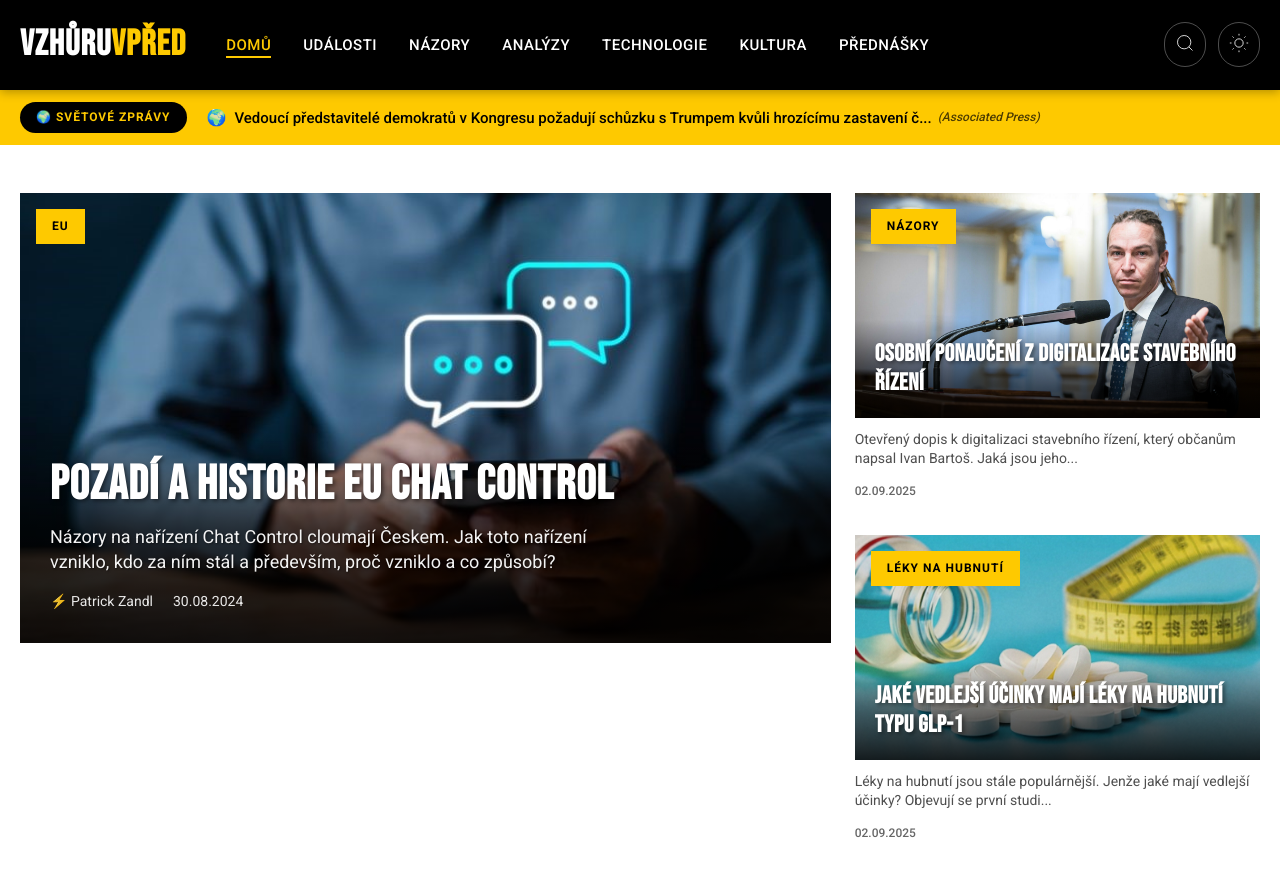
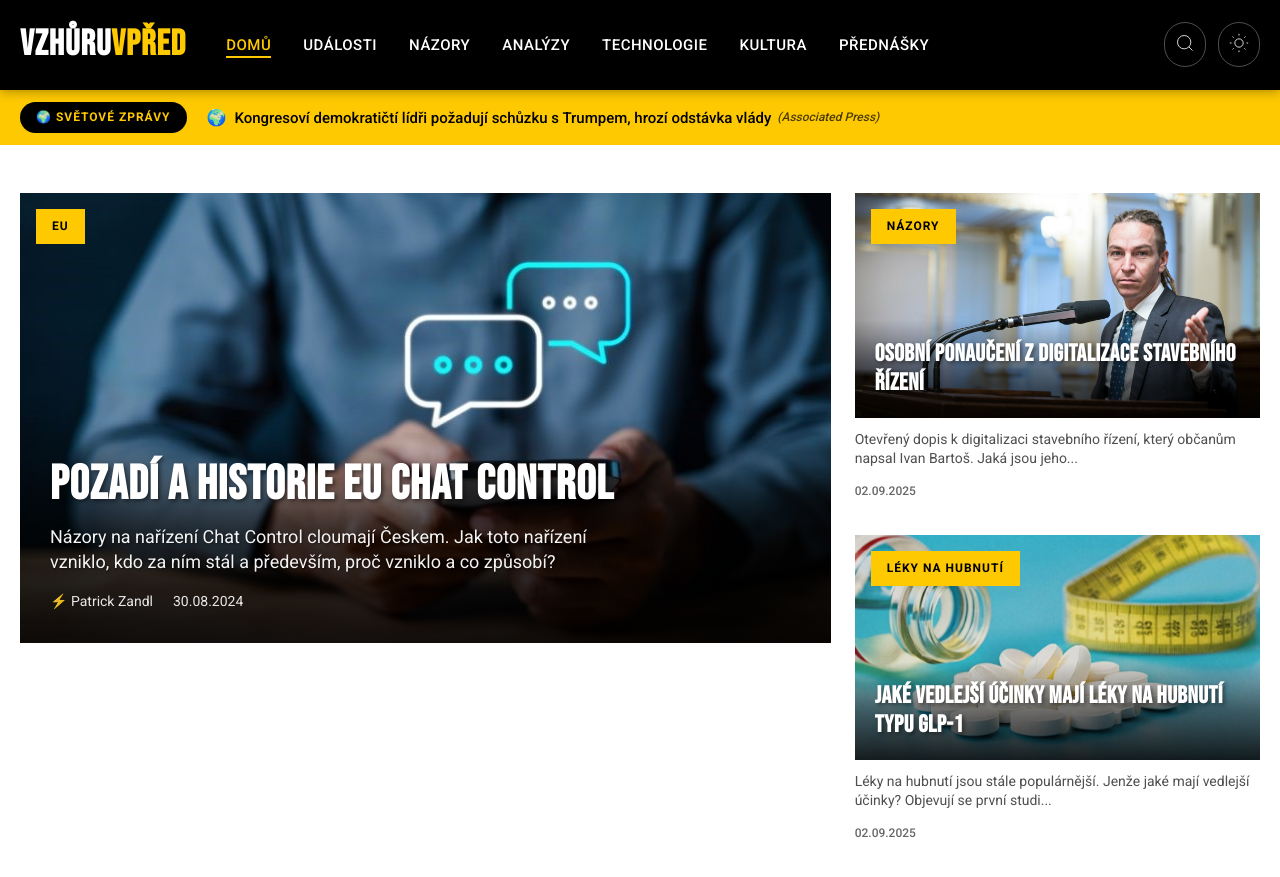
Before and after one commit to tangero/vzhuruvpred, a Jekyll site: the page built from index.html, in a window 1280 px wide and 900 px high. Shown: the top 877 px of the window. Built offline with Jekyll 4.4.1, drawn with Linux system fonts in a browser that asks for light colours; part of the change alters nothing that is shown.

Commit message:
Update world news 2025-09-22 04:26

```diff
--- a/_data/world_news.json
+++ b/_data/world_news.json
@@ -1,27 +1,27 @@
 {
-  "last_updated": "2025-09-22T03:06:22",
+  "last_updated": "2025-09-22T04:21:40",
   "articles": [
     {
       "flag": "🇺🇸",
       "country": "us",
-      "title": "Střelba na country clubu v New Hampshire: policie hlásí více zraněných, pachatel je zadržen",
+      "title": "Několik lidí postřeleno na golfovém hřišti v New Hampshire, pachatel je v policejní vazbě",
       "original_title": "Multiple people shot at New Hampshire country club, police say, suspect in custody - CNN",
       "url": "https://www.cnn.com/2025/09/20/us/nashua-new-hampshire-shooting",
       "urlToImage": "https://media.cnn.com/api/v1/images/stellar/prod/still-21965037-89949-still.jpg?c=16x9&q=w_800,c_fill",
       "source": "CNN",
       "publishedAt": "2025-09-21T00:41:00Z",
-      "description": "Podle nashuaské policie bylo na golfovém hřišti Sky Meadow postřeleno více lidí"
+      "description": "Podle nashvské policie bylo na golfovém hřiště Sky Meadow postřeleno více lidí"
     },
     {
       "flag": "🌍",
       "country": "global",
-      "title": "Vedoucí představitelé demokratů v Kongresu požadují schůzku s Trumpem kvůli hrozícímu zastavení činnosti vlády",
+      "title": "Kongresoví demokratičtí lídři požadují schůzku s Trumpem, hrozí odstávka vlády",
       "original_title": "Democratic leaders in Congress demand a meeting with Trump as government shutdown looms - AP News",
       "url": "https://apnews.com/article/congress-government-shutdown-trump-schumer-jeffries-a214d540f0dbeb86ce776a5f56c382b0",
       "urlToImage": "https://dims.apnews.com/dims4/default/1e65b5f/2147483647/strip/true/crop/5782x3252+0+301/resize/1440x810!/quality/90/?url=https%3A%2F%2Fassets.apnews.com%2Fac%2F15%2F1007063ad564a254a6b2b570b450%2F145ea5f4be654b7c8bfbaaab2068aaad",
       "source": "Associated Press",
       "publishedAt": "2025-09-21T00:02:00Z",
-      "description": "Hrozba zastavení činnosti federální vlády se blíží, demokratičtí lídři žádají o schůzku s Trumpem"
+      "description": "Hrozba odstávky federální vlády se blíží ke konci měsíce, demokratičtí lídři Kongresu žádají o schůzku s Trumpem"
     },
     {
       "flag": "🌍",
@@ -32,7 +32,7 @@
       "urlToImage": "https://images.axios.com/Spb_DP8o4YJQlzAea6rM4zwWxmQ=/0x0:8485x4773/1366x768/2025/09/20/1758385005336.jpeg",
       "source": "Axios",
       "publishedAt": "2025-09-20T23:45:54Z",
-      "description": "Poplatek 100 000 dolarů za vysoce ceněné vízum má podpořit pracovní místa pro americké pracovníky."
+      "description": "Poplatek 100 000 dolarů za vysoce ceněné vízum má zvýšit počet pracovních míst pro americké pracovníky."
     },
     {
       "flag": "🌍",
@@ -43,7 +43,7 @@
       "urlToImage": "https://npr.brightspotcdn.com/dims3/default/strip/false/crop/1493x840+367+0/resize/1400/quality/100/format/jpeg/?url=http%3A%2F%2Fnpr-brightspot.s3.amazonaws.com%2Ffb%2Fd8%2Fba36864e49c684a23a5256ef688c%2Fimage-9-20-25-at-6-59-pm.jpeg",
       "source": "NPR",
       "publishedAt": "2025-09-20T23:19:38Z",
-      "description": "Podle Sacramentské policie bylo na stanici vystřeleno nejméně tři náboje. Úřady vyšetřují možné motivy."
+      "description": "Podle Sacramentské policie bylo na stanici vystřeleno nejméně tři kulky. Úřady vyšetřují možné motivy."
     },
     {
       "flag": "🌍",
@@ -54,34 +54,34 @@
       "urlToImage": "https://fortune.com/img-assets/wp-content/uploads/2025/09/GettyImages-2234218792_a7e5d3-e1758400391141.jpg?resize=1200,600",
       "source": "Fortune",
       "publishedAt": "2025-09-20T22:46:00Z",
-      "description": "Internet už zaplavovaly příspěvky uživatelů sdílejících screenshoty zrušených předplatných streamovacích služeb Disney nebo zrušených dovolených v rezortech této společnosti."
+      "description": "Internet už zaplavovaly snímky uživatelů rušících předplatné streamovacích služeb Disney nebo zájezdy v rezortech tohoto giganta."
     },
     {
       "flag": "🌍",
       "country": "global",
-      "title": "Trump nominuje náhradu za úřadujícího žalobce vyšetřujícího Letitii Jamesovou",
+      "title": "Trump nominuje náhradu za úřadujícího žalobce, jehož úřad vyšetřuje Letitii Jamesovou",
       "original_title": "Trump nominates replacement for acting U.S. attorney in office probing Letitia James - CBS News",
       "url": "https://www.cbsnews.com/news/us-attorney-virginia-letitia-james-trump/",
       "urlToImage": "https://assets2.cbsnewsstatic.com/hub/i/r/2025/09/21/404ca7c2-b4c0-43c0-9f15-b90f45bbef5d/thumbnail/1200x630/493f0410a41306fb8530560caf2d2a24/gettyimages-2203079311.jpg",
       "source": "CBS News",
       "publishedAt": "2025-09-20T22:34:00Z",
-      "description": "Prezident Trump oznámil, že navrhne na post nejvyššího federálního prokurátora ve Virginii svou vrchnou poradkyni z Bílého domu Lindsey Halliganovou."
+      "description": "Prezident Trump oznámil, že navrhne na post vrchního federálního prokurátora ve Virginii svou vysokou poradkyni z Bílého domu Lindsey Halliganovou."
     },
     {
       "flag": "🌍",
       "country": "global",
-      "title": "Hrdinou dne je náhradní quarterback Texas Tech Will Hammond, který dovedl Red Raiders k přesvědčivému vítězství nad Utah",
+      "title": "Hrdinou dne: náhradní quarterback Texas Tech Will Hammond dovedl Red Raiders k přesvědčivé výhře nad Utahem",
       "original_title": "Hero of the day: Texas Tech backup QB Will Hammond buoys Red Raiders to dominant win over Utah - Yahoo Sports",
       "url": "https://sports.yahoo.com/college-football/breaking-news/article/hero-of-the-day-texas-tech-backup-qb-will-hammond-buoys-red-raiders-to-dominant-win-over-utah-215510484.html",
       "urlToImage": "https://s.yimg.com/ny/api/res/1.2/wIEgqV3nIYA81tfsZ9iKuA--/YXBwaWQ9aGlnaGxhbmRlcjt3PTEyMDA7aD04MDA7Y2Y9d2VicA--/https://s.yimg.com/os/creatr-uploaded-images/2025-09/5ab82510-966b-11f0-bfff-ddb888ed1040",
       "source": "Yahoo Entertainment",
       "publishedAt": "2025-09-20T21:55:11Z",
-      "description": "Hammond zažil v Salt Lake City dojemný návrat domů a Texas Tech ukázal, že jeho nákladný kádr stojí za každý cent v dominantním vítězství v Big 12."
+      "description": "Hammond zažil v Salt Lake City dojemný návrat domů a Texas Tech ukázal, že jeho nákladný kádr stojí za každý penny v dominantním vítězství v Big 12."
     },
     {
       "flag": "🌍",
       "country": "global",
-      "title": "Izraelské bombardování zabilo přes 90 Palestinců, Gazu čeká zničení",
+      "title": "Izraelské bombardování zabilo přes 90 Palestinců, Gaze hrozí zničení",
       "original_title": "Israeli bombing kills over 90 Palestinians as Gaza City faces destruction - Al Jazeera",
       "url": "https://www.aljazeera.com/news/2025/9/20/israeli-bombing-kills-over-90-palestinians-as-gaza-city-faces-destruction",
       "urlToImage": "https://www.aljazeera.com/wp-content/uploads/2025/09/2025-09-20T083158Z_618555308_RC2IVGAN9H36_RTRMADP_3_ISRAEL-PALESTINIANS-GAZA-1758365866.jpg?resize=1920%2C1440",
@@ -92,18 +92,18 @@
     {
       "flag": "🌍",
       "country": "global",
-      "title": "FAA uvádí, že výpadek zařízení na letištích DFW a Love Field způsobil ‚řada selhání‘ v technologii",
+      "title": "FAA: Výpadek technologií na letištích DFW a Love Field způsobil řetězec selhání",
       "original_title": "FAA says ‘multiple failures’ in technology caused DFW, Love Field equipment outage - Dallas News",
       "url": "https://www.dallasnews.com/business/airlines/2025/09/20/faa-says-multiple-failures-in-technology-caused-dfw-love-field-equipment-outage/",
       "urlToImage": "https://dmn-dallas-news-prod.cdn.arcpublishing.com/resizer/v2/44MI2WLLMRDF3JJ7BLOYACRG5Q.jpg?auth=aff440653d96df834b71293cd7b4225f48d14e72f852bad3f2a6b78279aa1f17&quality=80&width=1200&height=630&smart=true",
       "source": "The Dallas Morning News",
       "publishedAt": "2025-09-20T20:48:45Z",
-      "description": "Oba letiště již fungují normálně, uvedl úřad FAA."
+      "description": "Podle FAA se provoz na obou letištích vrátil do normálu."
     },
     {
       "flag": "🌍",
       "country": "global",
-      "title": "Nizozemskem se před volbami šíří násilí, na pravostranné demonstraci vypukly nepokoje",
+      "title": "Nizozemskem se před volbami přehnala vlna násilí na pravicové demonstraci",
       "original_title": "Violence erupts at right-wing demonstration in the Netherlands ahead of election - CBS News",
       "url": "https://www.cbsnews.com/news/netherlands-right-wing-violence-ahead-of-election/",
       "urlToImage": "https://assets2.cbsnewsstatic.com/hub/i/r/2025/09/20/690c0c9b-7131-4024-bd43-925ea3809a76/thumbnail/1200x630/18cee2ccabfa856cd96af6e21cb26df7/ap25263600527138.jpg",
@@ -120,18 +120,18 @@
       "urlToImage": "https://dims.apnews.com/dims4/default/987d5a9/2147483647/strip/true/crop/8148x4583+0+424/resize/1440x810!/quality/90/?url=https%3A%2F%2Fassets.apnews.com%2Fe0%2Fd2%2F75f12e5d0bddb9d11177a2b95bfd%2F3e369db1d6ff44dbbcfb591c574b8888",
       "source": "Associated Press",
       "publishedAt": "2025-09-20T18:51:00Z",
-      "description": "Vysoký estonský vojenský činitel: Ruští piloti ignorovali signály italských stíhaček během dvanáctiminutového narušení estonského vzdušného prostoru. Ruské ministerstvo obrany incident, který se st..."
+      "description": "Vysoce postavený estonský vojenský činitel uvedl, že ruští piloti ignorovali signály italských stíhaček během dvanáctiminutového narušení estonského vzdušného prostoru. Ruské ministerstvo obrany in..."
     },
     {
       "flag": "🌍",
       "country": "global",
-      "title": "Sociální zabezpečení bude platebně neschopné za méně než 10 let. Podle jeho komisaře je ale ‚dost času‘ na řešení",
+      "title": "Sociální zabezpečení bude mít za méně než 10 let vyčerpané prostředky. Podle jeho ředitele je ale ‘dost času’ na řešení",
       "original_title": "Social Security is on track to be insolvent in less than 10 years — but its commissioner says there’s ‘plenty of time’ to find a solution - Yahoo Finance",
       "url": "https://www.marketwatch.com/story/social-security-is-on-track-to-be-insolvent-in-less-than-10-years-but-its-commissioner-says-theres-plenty-of-time-956344f1",
       "urlToImage": "https://images.mktw.net/im-88437941/social",
       "source": "MarketWatch",
       "publishedAt": "2025-09-20T18:51:00Z",
-      "description": "Podle zpráv vyčerpá fond důchodového pojištění peníze nejpozději do roku 2033"
+      "description": "Podle nových zpráv dojde peníze v důchodovém pojištění nejpozději v roce 2033"
     },
     {
       "flag": "🌍",
@@ -142,23 +142,23 @@
       "urlToImage": "https://s.yimg.com/ny/api/res/1.2/e1WDMTLggOh5K2BwHWH3lg--/YXBwaWQ9aGlnaGxhbmRlcjt3PTEyMDA7aD04MDA7Y2Y9d2VicA--/https://s.yimg.com/os/creatr-uploaded-images/2025-09/ca866610-9560-11f0-bdaf-0f89e8b99508",
       "source": "Yahoo Entertainment",
       "publishedAt": "2025-09-20T17:33:06Z",
-      "description": "Sledujte letošní podívanou výhradně na ESPN Unlimited."
+      "description": "Letošní podívanou sledujte výhradně na ESPN Unlimited."
     },
     {
       "flag": "🌍",
       "country": "global",
-      "title": "Jak získat vakcínu proti covidu-19 a mít jistotu, že ji pojišťovna proplatí",
+      "title": "Jak se nechat očkovat proti covidu-19 a mít jistotu, že vakcínu hradí pojišťovna",
       "original_title": "How to get a COVID-19 shot and ensure it’s covered by your insurance - Boston.com",
       "url": "https://www.boston.com/news/health/2025/09/20/how-to-get-a-covid-19-shot-and-ensure-its-covered-by-your-insurance/",
       "urlToImage": "https://bdc2020.o0bc.com/wp-content/uploads/2025/09/Florida_Vaccines_10535-68ce9b9f63106-768x432.jpg",
       "source": "Boston.com",
       "publishedAt": "2025-09-20T15:49:00Z",
-      "description": "USA dosud doporučovaly očkování proti covidu-19 každý rok pro všechny od šesti měsíců věku."
+      "description": "USA dosud doporučovaly očkování proti covidu-19 jednou ročně pro všechny od šesti měsíců věku."
     },
     {
       "flag": "🌍",
       "country": "global",
-      "title": "Reese Witherspoon se zamýšlí nad odchodem z násilného vztahu",
+      "title": "Reese Witherspoon se vyjadřuje o opuštění násilného vztahu",
       "original_title": "Reese Witherspoon Reflects on Leaving an Abusive Relationship - Yahoo",
       "url": "https://www.eonline.com/news/1422830/reese-witherspoon-on-leaving-abusive-relationship",
       "urlToImage": "https://akns-images.eonline.com/eol_images/Entire_Site/20250920/47401f0c-3cc7-4fd3-b827-f4cb7a4f8576_1758380555.jpg?fit=around%7C1080:1080&output-quality=90&crop=1080:1080;center,top",
@@ -169,18 +169,18 @@
     {
       "flag": "🌍",
       "country": "global",
-      "title": "‚Šokující‘: Černá díra roste 2,4krát rychleji, než je teoretický limit",
+      "title": "Šokující: Černá díra roste 2,4krát rychleji, než je teoretický limit",
       "original_title": "'Shocking': Black hole found growing at 2.4 times the theoretical limit - Live Science",
       "url": "https://www.livescience.com/space/black-holes/shocking-black-hole-found-growing-at-2-4-times-the-theoretical-limit",
       "urlToImage": "https://cdn.mos.cms.futurecdn.net/tHn4tXcEqRYViRhwapzUfi.jpg",
       "source": "Live Science",
       "publishedAt": "2025-09-20T13:00:00Z",
-      "description": "Vědci objevili obrovskou černou díru z raného vesmíru, která roste 2,4krát rychleji, než je teoretický Eddingtonův limit. Její další zkoumání by mohlo pomoci odpovědět na jednu z největších otázek ..."
+      "description": "Vědci objevili obrovskou černou díru z raného vesmíru, která roste 2,4krát rychleji, než povoluje teoretický Eddingtonův limit. Její další zkoumání by mohlo pomoci odpovědět na jednu z největších o..."
     },
     {
       "flag": "🇺🇸",
       "country": "us",
-      "title": "Lékař z UW propuštěný RFK Jr. komentuje nové doporučení pro očkování proti COVID-19",
+      "title": "Lékař z UW propuštěný RFK Jr. promluvil o novém očkovacím doporučení pro COVID",
       "original_title": "UW doctor fired by RFK Jr. speaks on new COVID vaccine guidance - The Seattle Times",
       "url": "https://www.seattletimes.com/seattle-news/health/uw-doctor-fired-by-rfk-jr-speaks-on-new-covid-vaccine-guidance/",
       "urlToImage": "https://images.seattletimes.com/wp-content/uploads/2025/09/09192025_helen-chu_163728.jpg?d=1200x630",
@@ -191,35 +191,35 @@
     {
       "flag": "🌍",
       "country": "global",
-      "title": "Chytré brýle od společnosti Meta vás možná udělají chytřejšími. Rozhodně vás ale učiní trapnějšími.",
+      "title": "Chytré brýle od Meti vás možná udělají chytřejšími. Určitě vás ale učiní podivnějšími.",
       "original_title": "Meta’s Smart Glasses Might Make You Smarter. They’ll Certainly Make You More Awkward - WIRED",
       "url": "https://www.wired.com/story/meta-smart-glasses-cognitive-disadvantage/",
       "urlToImage": "https://media.wired.com/photos/68cda3213e66f0d9fd315ce2/191:100/w_1280,c_limit/Meta-Ray-Ban-Display-Gear-Meta-AI.jpg",
       "source": "Wired",
       "publishedAt": "2025-09-20T10:00:00Z",
-      "description": "Šéf Mety Mark Zuckerberg tvrdí, že kdokoli nebude nosit chytré brýle, bude v budoucnu v „kognitivní nevýhodě“. Za tu přidanou inteligenci však budete muset zaplatit vysokou sociální cenu."
+      "description": "Šéf Mety Mark Zuckerberg tvrdí, že kdo nebude nosit chytré brýle, bude v budoucnu v kognitivní nevýhodě. Za vyšší inteligenci ale zaplatíte vysokou společenskou cenu."
     },
     {
       "flag": "🇫🇷",
       "country": "fr",
-      "title": "Exkluzivně: One UI 9.0 potvrzeno ve uniklém firmware One UI 8.5",
+      "title": "Exkluzivně: One UI 9.0 potvrzeno ve uniklém firmwaru pro One UI 8.5",
       "original_title": "Exclusive: One UI 9.0 confirmed in leaked One UI 8.5 firmware - SamMobile",
       "url": "https://www.sammobile.com/news/one-ui-9-0-confirmed-in-leaked-one-ui-8-5-firmware/",
       "urlToImage": "https://www.sammobile.com/wp-content/uploads/2025/08/Galaxy-Z-Fold-7-review-Software-2-1200x674.jpg",
       "source": "SamMobile",
       "publishedAt": "2025-09-20T09:26:00Z",
-      "description": "Není to překvapení, ale další hlavní verze One UI bude 9.0, jak potvrzuje kód z uniklého firmwaru One UI 8.5"
+      "description": "Není to překvapení, ale další hlavní verzí One UI bude 9.0, jak potvrzuje kód z uniklého firmware One UI 8.5"
     },
     {
       "flag": "🌍",
       "country": "global",
-      "title": "OnePlus 15: Tipster popisuje své dojmy z prvního použití a vyvrací dřívější úniky informací o designu",
+      "title": "OnePlus 15: Tipster popisuje své dojmy z používání a vyvrací dřívější úniky designu",
       "original_title": "OnePlus 15: Tipster reveals hands-on experience and contradicts earlier design leaks - Notebookcheck",
       "url": "https://www.notebookcheck.net/OnePlus-15-Tipster-reveals-hands-on-experience-and-contradicts-earlier-design-leaks.1118995.0.html",
       "urlToImage": "https://www.notebookcheck.net/fileadmin/Notebooks/News/_nc5/OnePlus-15-hands-on-leak.png",
       "source": "Notebookcheck.net",
       "publishedAt": "2025-09-20T03:30:00Z",
-      "description": "OnePlus by měl u nadcházejícího vlajkového modelu OnePlus 15 představit nový designový jazyk. Nový únik popisuje vzhled telefonu. Informátor upozorňuje na detaily displeje, rámečku a nové barevné v..."
+      "description": "OnePlus by měl u nadcházejícího vlajkového modelu OnePlus 15 představit nový designový jazyk. Nový únik popisuje vzhled telefonu. Informátor upozorňuje na detaily displeje, rámečku a nového barevné..."
     },
     {
       "flag": "🌍",
@@ -230,23 +230,23 @@
       "urlToImage": "https://cdn.mos.cms.futurecdn.net/it8vJ5FgQSXrYVx33mFX64.jpg",
       "source": "Space.com",
       "publishedAt": "2025-09-19T20:00:00Z",
-      "description": "Reese's arašídové koule, Mike & Ike bonbóny a také korejské slané pochoutky!"
+      "description": "Reese's burákové máslo v poháru, Mike & Ike bonbony a také korejské slané pochoutky!"
     },
     {
       "flag": "🌍",
       "country": "global",
-      "title": "Představení řady iPhone 17: Štíhlost Air vs. výkon Pro",
+      "title": "iPhone 17 v rukou: Air je tenčí, Pro je výkonnější",
       "original_title": "iPhone 17 Lineup Hands On: Air's Thinness vs Pro's Power - MacRumors",
       "url": "https://www.macrumors.com/2025/09/19/iphone-17-hands-on/",
       "urlToImage": "https://images.macrumors.com/t/oRcOp0p9jOLl91lMiL6s9VNIXPs=/2500x/article-new/2025/09/First-Second-Impressions-Thumb-2.jpg",
       "source": "MacRumors",
       "publishedAt": "2025-09-19T18:51:47Z",
-      "description": "Šťastný den iPhonu 17! iPhone Air a další nové modely iPhonu 17 jsou nyní dostupné v obchodech a v rukou zákazníků. Sehnali jsme..."
+      "description": "Šťastný den iPhonu 17! iPhone Air a další nové modely řady iPhone 17 jsou již k mání v obchodech a zákazníci si je odnášejí domů. Prozkoumali jsme..."
     },
     {
       "flag": "🌍",
       "country": "global",
-      "title": "„Tuto kapacitu musíme nahradit nyní“: Nová družice NOAA nahradí stárnoucí strážce vesmírného počasí, startuje 23. září",
+      "title": "„Tuto schopnost musíme nahradit ihned“: Nová družice NOAA nahradí stárnoucí strážce vesmírného počasí, startuje 23. září",
       "original_title": "'We must replace this capability now': New NOAA satellite to replace aging space weather sentinels launches Sept. 23 - Space",
       "url": "https://www.space.com/space-exploration/satellites/we-must-replace-this-capability-now-new-noaa-satellite-to-replace-aging-space-weather-sentinels-launches-sept-23",
       "urlToImage": "https://cdn.mos.cms.futurecdn.net/pfhcrC7Kzov9Werftk2QKn.jpg",
@@ -257,24 +257,24 @@
     {
       "flag": "🌍",
       "country": "global",
-      "title": "Marsovské vozítko Curiosity řeší záhadu zajímavého vzorce „boxwork“ na fotografii dne 19. září 2025",
+      "title": "Marsovské vozítko Curiosity řeší záhadu fascinujícího vzorce „boxwork“ na fotografii dne 19. září 2025",
       "original_title": "Curiosity Mars rover puzzles over intriguing 'boxwork' pattern photo of the day for Sept. 19, 2025 - Space",
       "url": "https://www.space.com/space-exploration/mars-rovers/curiosity-mars-rover-puzzles-over-intriguing-boxwork-pattern-space-photo-of-the-day-for-sept-19-2025",
       "urlToImage": "https://cdn.mos.cms.futurecdn.net/YReCbKYvBPp4wJ3yYMEmyK.jpg",
       "source": "Space.com",
       "publishedAt": "2025-09-19T12:00:00Z",
-      "description": "Struktura boxwork, která z vesmíru vypadá jako pavučina, nabízí stopy k vodní minulosti Marsu."
+      "description": "Struktura připomínající z vesmíru pavučinu odhaluje stopy po vodě na Marsu."
     },
     {
       "flag": "🌍",
       "country": "global",
-      "title": "Snížení sazeb Fedu bylo „přísnější, než se očekávalo,“ říká Moody’s Zandi a varuje, že to nebude stačit",
+      "title": "Srazila Fedu byla „jestřábnější, než se čekalo,“ říká Moody’s Zandi a varuje, že to stačit nebude",
       "original_title": "The Fed’s cut was 'more hawkish than anticipated,' Moody’s Zandi says — and warns it won’t be enough - Fortune",
       "url": "https://fortune.com/2025/09/19/feds-cut-was-hawkish-than-expected-jobs-recessionzandi/",
       "urlToImage": "https://fortune.com/img-assets/wp-content/uploads/2025/09/GettyImages-2235418395-e1758226126547.jpg?resize=1200,600",
       "source": "Fortune",
       "publishedAt": "2025-09-19T10:05:00Z",
-      "description": "Trh nedostal měkčí signál, který hledal."
+      "description": "Trh nedostal měkčí signál, který očekával."
     }
   ]
 }
```
